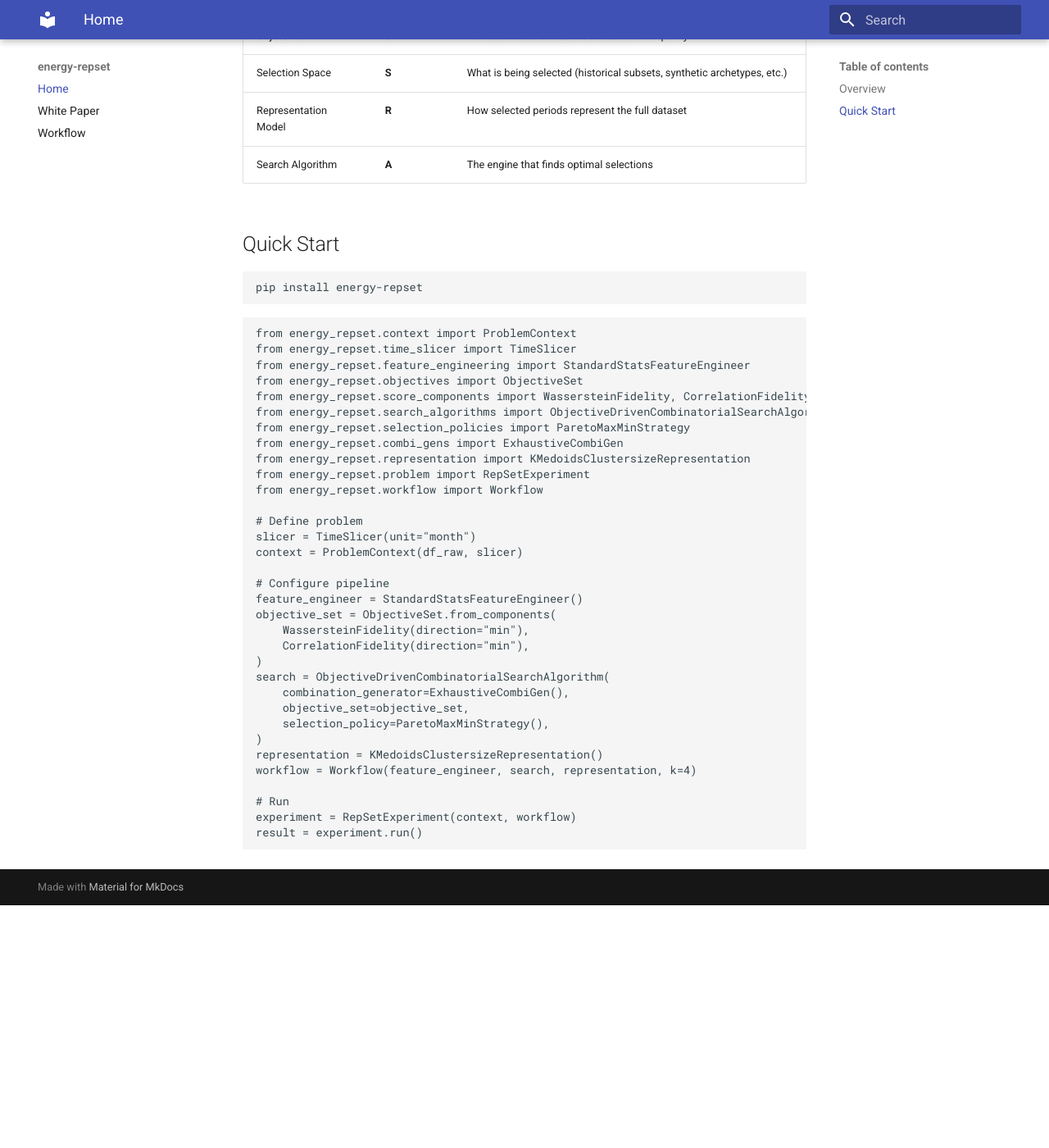
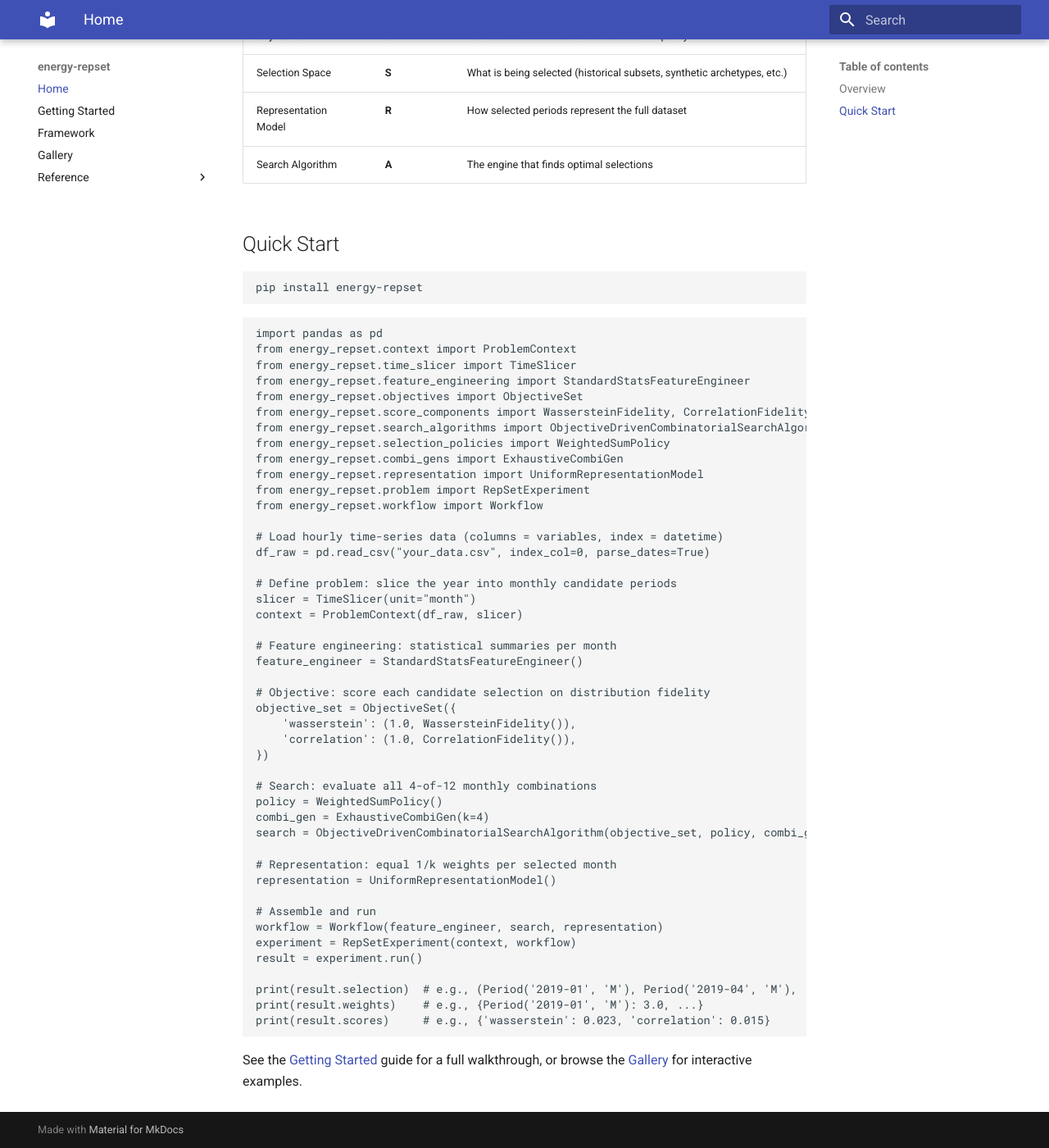
Before and after one commit to helgeesch/energy-repset, an MkDocs documentation site: the page built from docs/index.md, in a window 1280 px wide and 1400 px high, scrolled down 521 px. Shown: the whole window at 82% size. Built offline with MkDocs 1.6.1 and Material for MkDocs 9.7.7, drawn with Linux system fonts in a browser that asks for light colours; before the commit the page ends 1625 px from its top, so only the background shows below that.

Commit message:
flesh out mkdocs site: add getting-started guide, framework overview, and gallery index
- Fix index.md quick start to use correct API (was using non-existent methods)
- Fix workflow.md stale "repset-v2" reference
- Add docs/getting_started.md: step-by-step tutorial based on ex3
- Add docs/framework.md: all 5 pillars with implementation tables
- Add docs/gallery/index.md: links to all example outputs
- Restructure mkdocs nav into logical sections

````diff
--- a/docs/index.md
+++ b/docs/index.md
@@ -23,37 +23,51 @@ pip install energy-repset
 ```
 
 ```python
+import pandas as pd
 from energy_repset.context import ProblemContext
 from energy_repset.time_slicer import TimeSlicer
 from energy_repset.feature_engineering import StandardStatsFeatureEngineer
 from energy_repset.objectives import ObjectiveSet
 from energy_repset.score_components import WassersteinFidelity, CorrelationFidelity
 from energy_repset.search_algorithms import ObjectiveDrivenCombinatorialSearchAlgorithm
-from energy_repset.selection_policies import ParetoMaxMinStrategy
+from energy_repset.selection_policies import WeightedSumPolicy
 from energy_repset.combi_gens import ExhaustiveCombiGen
-from energy_repset.representation import KMedoidsClustersizeRepresentation
+from energy_repset.representation import UniformRepresentationModel
 from energy_repset.problem import RepSetExperiment
 from energy_repset.workflow import Workflow
 
-# Define problem
+# Load hourly time-series data (columns = variables, index = datetime)
+df_raw = pd.read_csv("your_data.csv", index_col=0, parse_dates=True)
+
+# Define problem: slice the year into monthly candidate periods
 slicer = TimeSlicer(unit="month")
 context = ProblemContext(df_raw, slicer)
 
-# Configure pipeline
+# Feature engineering: statistical summaries per month
 feature_engineer = StandardStatsFeatureEngineer()
-objective_set = ObjectiveSet.from_components(
-    WassersteinFidelity(direction="min"),
-    CorrelationFidelity(direction="min"),
-)
-search = ObjectiveDrivenCombinatorialSearchAlgorithm(
-    combination_generator=ExhaustiveCombiGen(),
-    objective_set=objective_set,
-    selection_policy=ParetoMaxMinStrategy(),
-)
-representation = KMedoidsClustersizeRepresentation()
-workflow = Workflow(feature_engineer, search, representation, k=4)
 
-# Run
+# Objective: score each candidate selection on distribution fidelity
+objective_set = ObjectiveSet({
+    'wasserstein': (1.0, WassersteinFidelity()),
+    'correlation': (1.0, CorrelationFidelity()),
+})
+
+# Search: evaluate all 4-of-12 monthly combinations
+policy = WeightedSumPolicy()
+combi_gen = ExhaustiveCombiGen(k=4)
+search = ObjectiveDrivenCombinatorialSearchAlgorithm(objective_set, policy, combi_gen)
+
+# Representation: equal 1/k weights per selected month
+representation = UniformRepresentationModel()
+
+# Assemble and run
+workflow = Workflow(feature_engineer, search, representation)
 experiment = RepSetExperiment(context, workflow)
 result = experiment.run()
+
+print(result.selection)  # e.g., (Period('2019-01', 'M'), Period('2019-04', 'M'), ...)
+print(result.weights)    # e.g., {Period('2019-01', 'M'): 3.0, ...}
+print(result.scores)     # e.g., {'wasserstein': 0.023, 'correlation': 0.015}
 ```
+
+See the [Getting Started](getting_started.md) guide for a full walkthrough, or browse the [Gallery](gallery/index.md) for interactive examples.
--- a/mkdocs.yml
+++ b/mkdocs.yml
@@ -14,5 +14,9 @@ extra_javascript:
 
 nav:
   - Home: index.md
-  - White Paper: white_paper.md
-  - Workflow: workflow.md
+  - Getting Started: getting_started.md
+  - Framework: framework.md
+  - Gallery: gallery/index.md
+  - Reference:
+    - Workflow Types: workflow.md
+    - White Paper: white_paper.md
````
Also changed, not shown: docs/framework.md (added, +232 -0 lines), docs/gallery/index.md (added, +122 -0 lines), docs/getting_started.md (added, +190 -0 lines), docs/workflow.md (+1 -1 lines).
